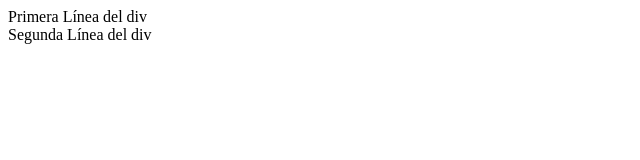
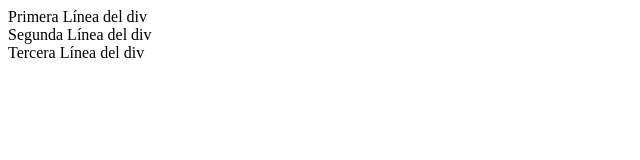
Before and after one commit to DannaHg/curso_git_nuevo, a plain HTML site: page index.html in a window 1280 px wide. Shown: the whole page, without its empty margins (0-640 px from the left). Drawn offline with Linux system fonts and the light colour scheme.

Commit message:
Third Commit

```diff
--- a/index.html
+++ b/index.html
@@ -8,5 +8,6 @@
 <body>
     <div>Primera Línea del div</div>
     <div>Segunda Línea del div</div>
+    <div>Tercera Línea del div</div>
 </body>
 </html>
```
